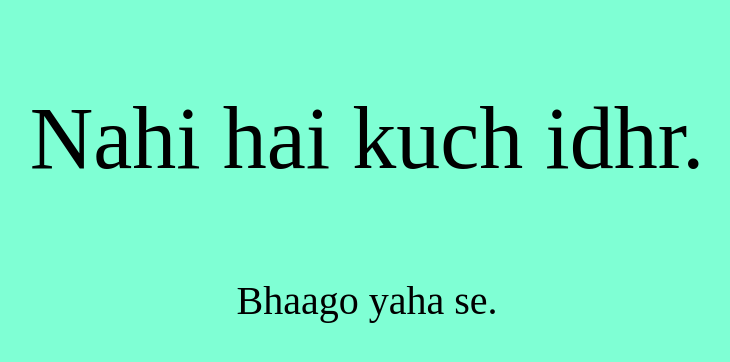
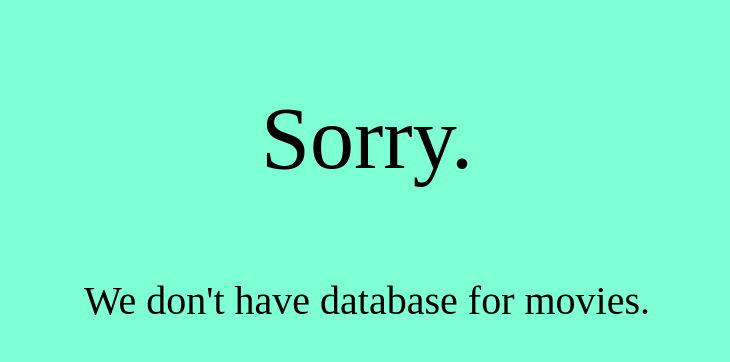
Before and after one commit to Karman8068/The-free-website, a plain HTML site: page nhihai.html in a window 1280 px wide. Shown: the whole page, without its empty margins (273-1003 px from the left). Drawn offline with Linux system fonts and the light colour scheme.

Commit message:
Update nhihai.html

```diff
--- a/nhihai.html
+++ b/nhihai.html
@@ -4,16 +4,16 @@
     <meta charset="UTF-8">
     <meta http-equiv="X-UA-Compatible" content="IE=edge">
     <meta name="viewport" content="width=device-width, initial-scale=1.0">
-    <title>Nahi Hai</title>
+    <title>Nope</title>
     <link rel="stylesheet" href="css/style.css">
 </head>
 <body>
     <div class="nhi">
 
-        <p>Nahi hai kuch idhr.</p>
+        <p>Sorry.</p>
 
 
-        <p class="hai">Bhaago yaha se.</p>
+        <p class="hai">We don't have database for movies.</p>
 
     </div>
 
```
